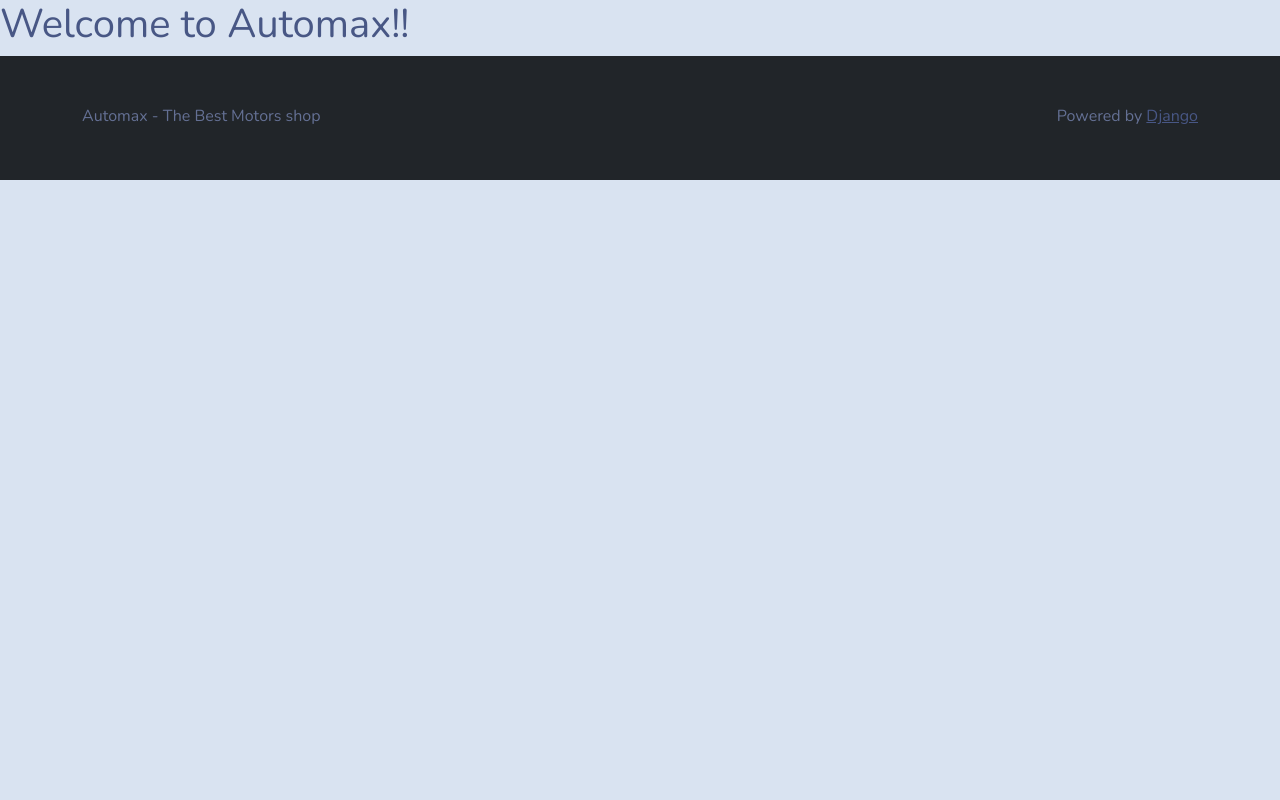
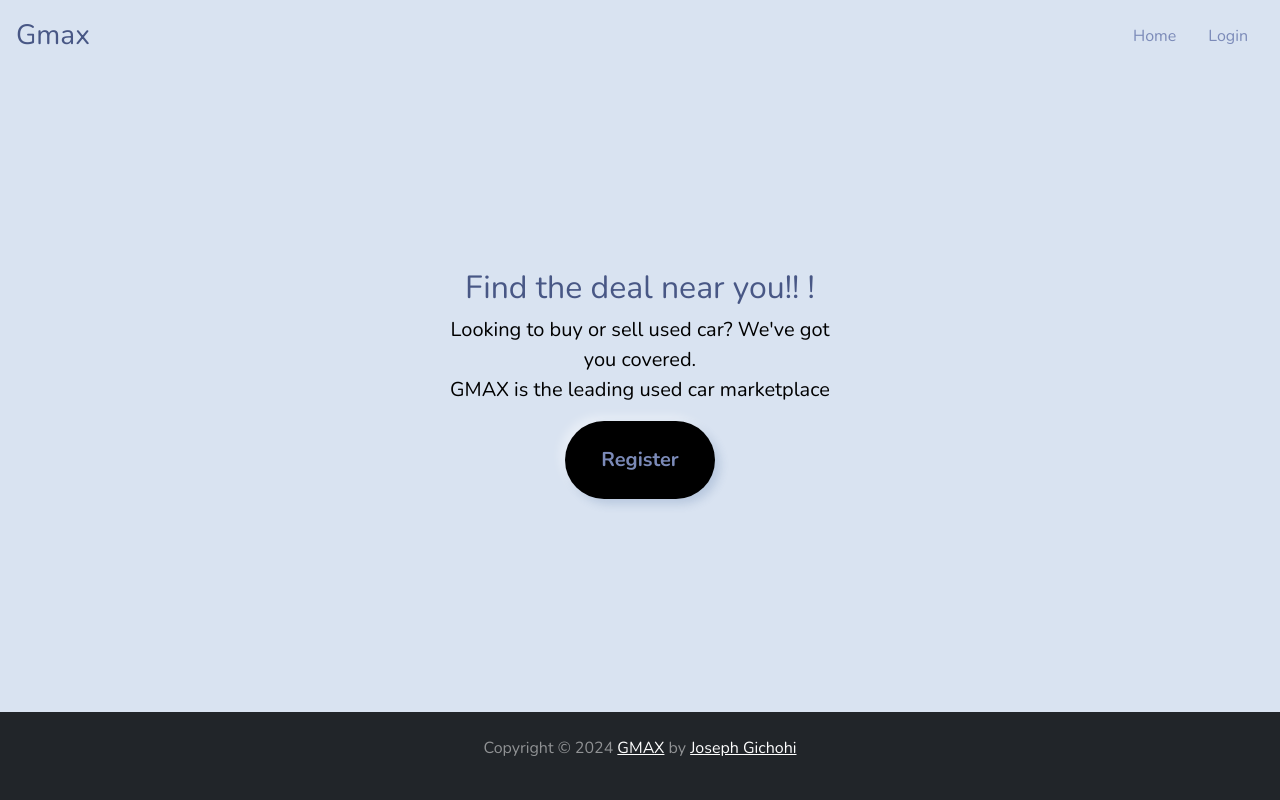
Before and after one commit to 2003gichohiwaweru/Gmax_Web_App, a Django app: page / in a window 1280 px wide. Run offline with Django 5.2, Linux system fonts and the light colour scheme; some libraries are stand-ins or nearby versions.

Commit message:
main.htm and base.html file updates

```diff
--- a/src/main/static/css/style.css
+++ b/src/main/static/css/style.css
@@ -0,0 +1,34 @@
+/* Reset default margins and paddings */
+body, html {
+    margin: 0;
+    padding: 0;
+    height: 100%;
+}
+
+/* Style for main content container */
+.index {
+    height: 100vh;
+    position: relative; /* Ensure relative positioning for absolute children */
+}
+
+/* Style for video container */
+.video-container {
+    position: absolute;
+    top: 0;
+    left: 0;
+    width: 100%;
+    height: 100%;
+    overflow: hidden;
+    z-index: -1;
+}
+
+/* Style for video element */
+.video {
+    position: absolute;
+    top: 50%;
+    left: 50%;
+    transform: translate(-50%, -50%);
+    min-width: 100%;
+    min-height: 100%;
+    object-fit: cover; /* Ensure video covers entire container */
+}
--- /dev/null
+++ b/src/main/templates/base/base.html
@@ -0,0 +1,41 @@
+{% load static%}
+
+<DOCTYPE html>
+
+<html lang="en" class="h-100">
+<head>
+    <meta charset="utf-8">
+    <meta name="viewpoint" content="width=device=width, initial-scale=1">
+    <meta="description" content="the best Experience">
+    <meta name="author" content="Yusufu, yose">
+
+    <!--Boostarp link-->
+    <link href="{% static 'css/bootstrap.min.css' %}" rel="stylesheet">
+
+    <!-- Link Custom CSS -->
+    <link href="{% static 'css/style.css' %}" rel="stylesheet">
+</head>
+
+<body>
+    {% block 'body' %}
+
+    {% endblock  %}
+
+
+</body>
+
+    {% block 'footer' %}
+    <footer class="footer text-muted white-50  bg-dark py-5">
+        <div class="container">
+            <p class= "float-end mb-1 ">Powered by <a href="https://www.djangoproject.com" >Django</a></p>
+            <p class= " mb-1 ">
+                Gmax - The Best Motors shop
+            </p>
+            <p class="mb-0"> © Copyright  {% now 'Y' %} <a href="">Gmax</a>
+            </p>
+
+        </div>
+    </footer>
+    {% endblock %}
+
+</html>
--- a/src/main/templates/views/main.html
+++ b/src/main/templates/views/main.html
@@ -1,35 +1,46 @@
-{% load static %}
-<html lang="en" class="h-100">
+ {% extends 'base\base.html' %}
+ {% load static %}
 
-<head>
-    <meta charset="utf-8">
-    <meta name="viewpoint" content="width=device=width, initial-scale=1">
-    <meta="description" content="the best Experience">
-    <meta name="author" content="Yusufu, yose">
+{% block 'body' %}
 
-    <!--Boostarp link-->
-    <link href="{% static 'css/bootstrap.min.css' %}" rel="stylesheet">
-
-    <!-- Link Custom CSS -->
-    <link href="{% static 'css/style.css' %}" rel="stylesheet">
-</head>
+<div class="d-flex flex-column h-100 text-white index">
 
 
-<body>
+    <header class="p-3">
+        <div class="d-flex justify-content-between align-items-center">
+            <h3 class="mb-0">Gmax</h3>
+            <nav class="nav">
+                <a class="nav-link active" aria-current="page" href="#">Home</a>
+                <a class="nav-link" href="#">Login</a>
+            </nav>
+        </div>
+    </header>
 
-<h1>Welcome to {{name}}!!</h1>
+    <main class="flex-grow-1 d-flex justify-content-center align-items-center">
+        <div class="w-90 text-center">
 
-</body>
+             <h2>Find the deal near you!! !</h2>
+            <p class="lead text-black">Looking to buy or sell used car? We've got <br>you
+                covered.</br>GMAX is the leading used  car marketplace
+            </p>
 
-<footer class="footer text-muted white-50  bg-dark py-5">
-    <div class="container">
-        <p class= "float-end mb-1 ">Powered by <a href="https://www.djangoproject.com" >Django</a></p>
-        <p class= " mb-1 ">
-            Automax - The Best Motors shop
+            <p class= "lead">
+                <a href=""
+                class=" btn btn-lg btn-secondary fw-bold border-white bg-black">Register</a>
+            </p>
+        </div>
+    </main>
+    <div>
+        <!-- Footer section -->
+        <footer class="text-center text-white-50 bg-dark py-4">
+            <p>Copyright © {% now 'Y' %} <a href="#" class="text-white">GMAX</a> by <a href="#" class="text-white">Joseph Gichohi</a></p>
+        </footer>
+    </div>
 
-        </p>
 
-    </div>
-</footer>
+</div>
 
-</html>
+{% endblock %}
+{% block 'footer'%}
+
+{% endblock %}
```
Also changed, not shown: src/main/base/base.html (deleted, +0 -35 lines), 2 other files.
